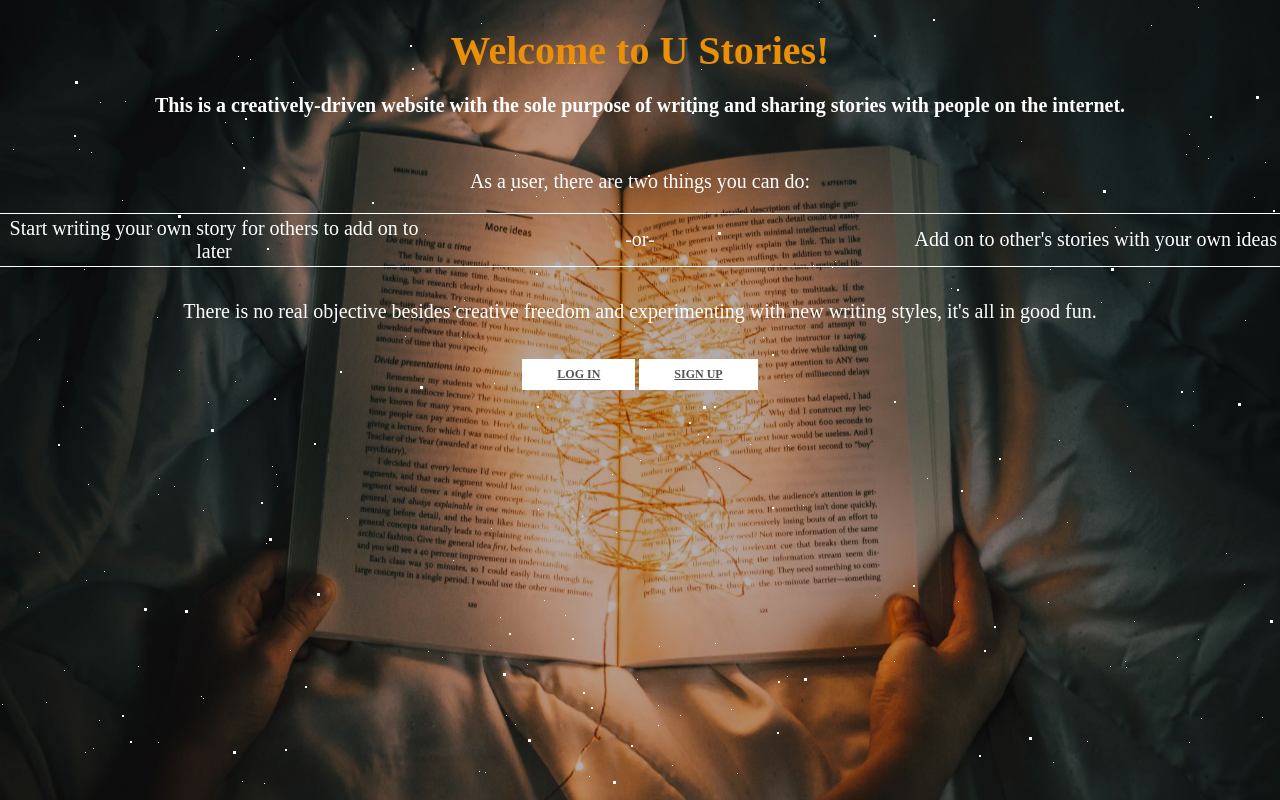
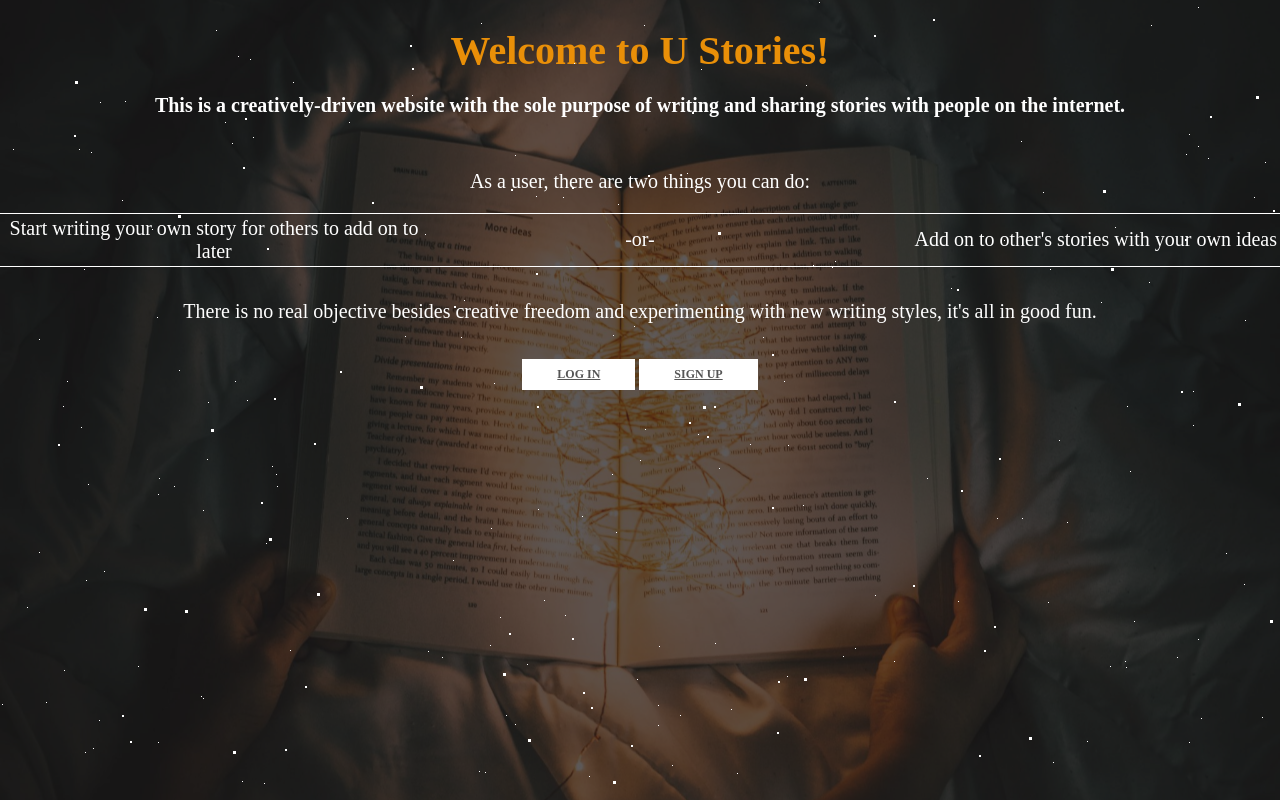
Before and after one commit to xynicole/U-Stories-Web-Dev, a Flask app: page / in a window 1280 px wide. Run offline with Flask 2, Linux system fonts and the light colour scheme.

Commit message:
css tweaks

```diff
--- a/static-files-folder/styles/index.css
+++ b/static-files-folder/styles/index.css
@@ -3,7 +3,7 @@
     height: 100vh;
     background: url(../images/story.jpeg) no-repeat 0px 0px;
     background-size: cover;
-    background-attachment: scroll;
+    background-attachment: fixed;
     background-position: center center;
 }
 
@@ -34,9 +34,8 @@ body {
     height: 100%;
     left: 0;
     top: 0;
-    background: linear-gradient(to right, rgba(0, 0, 0, 0.38), rgba(0, 0, 0, 0.44));
+    background: rgb(26, 25, 25, 0.7);
     content: "";
-    opacity: .7;
   }
 .ptb-100 {
       padding: 0px 0px 50px;
--- a/templates/homepage.html
+++ b/templates/homepage.html
@@ -6,8 +6,8 @@
 
 
 {% block content %}
+  <h1>Welcome, {{ username }}!</h1>
     <div class="container">
-      <h1>Welcome, {{ username }}!</h1>
         <div class="row">
             <div class="col text-center">
                 <a class="btn btn-outline-warning btn-lg" href="/p/write-story.html" role="button">Start writing a story</a>
```
